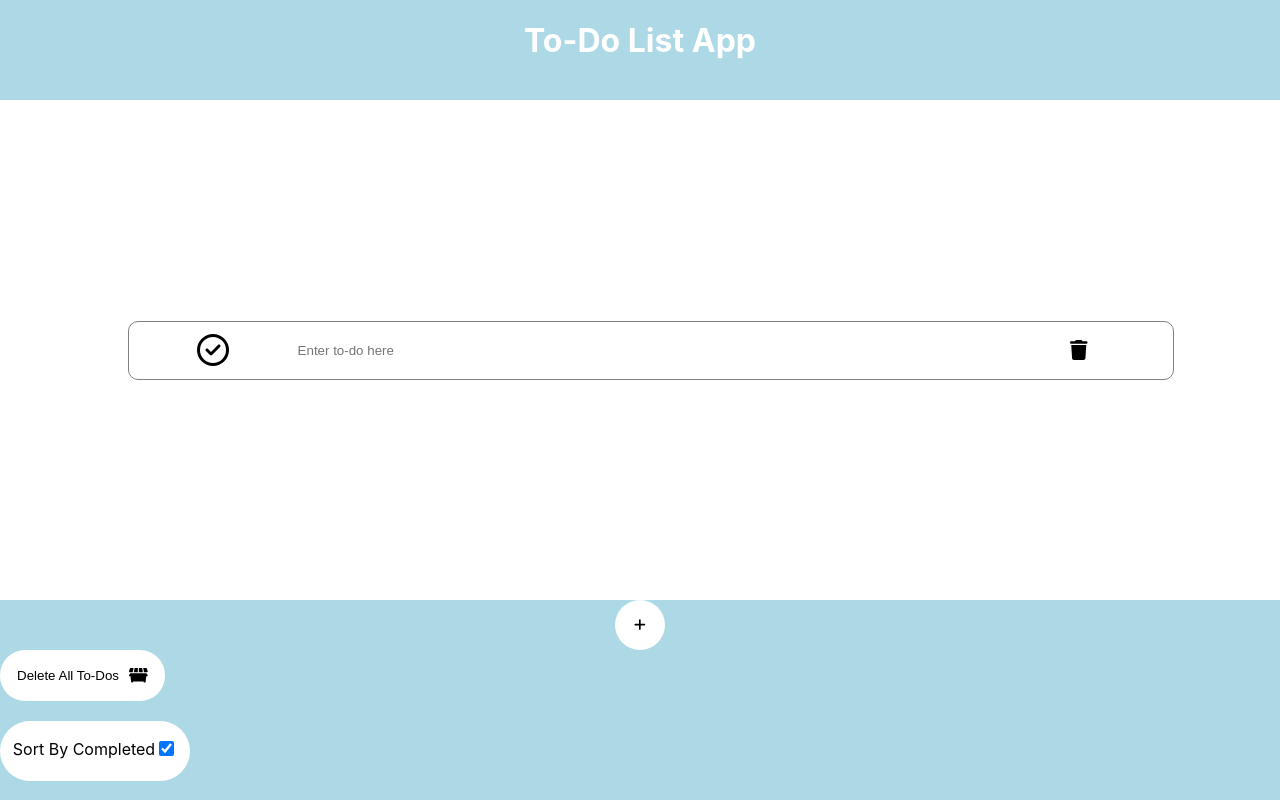
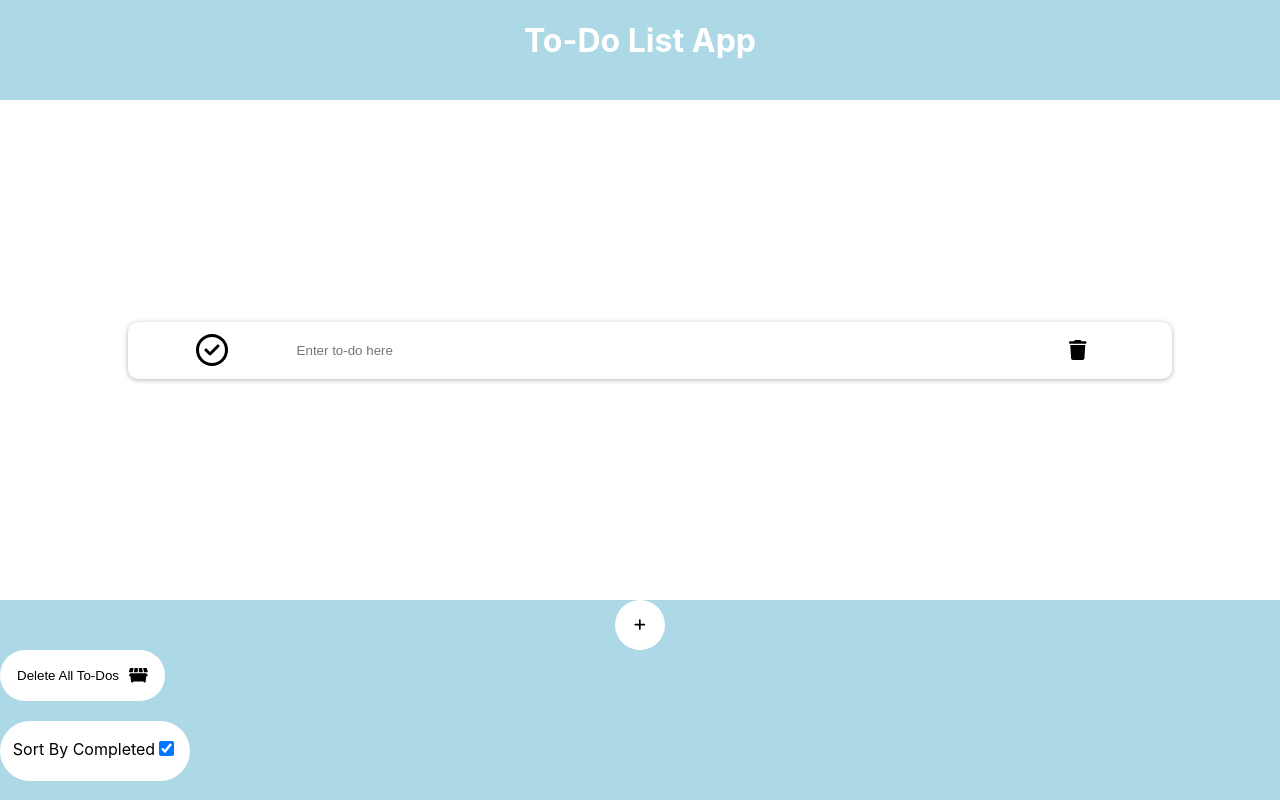
Before and after one commit to cyprste2717218/To-Do-List-App, a React (Create React App) app: page / in a window 1280 px wide. Both pictures are taken after a click on the button 640 px from the left and 625 px from the top of the page. Built offline with nearby package versions, Linux system fonts and the light colour scheme.

Commit message:
chore: removed border and added box-shadow to to-do item

```diff
--- a/src/components/ToDoListItem.js
+++ b/src/components/ToDoListItem.js
@@ -18,7 +18,7 @@ const ToDoListItem = ({
     const [toDoChecked, setToDoChecked] = useState(checkbox);
 
     return (
-        <div style={{width: '100%', border: '1px solid gray', borderRadius: '10px', display: 'flex', padding: '10px'}}>
+        <div style={{width: '100%', borderRadius: '10px', display: 'flex', padding: '10px', boxShadow: '0px 1px 5px rgba(0, 0, 0, 0.3)'}}>
             <span key={itemKey} style={{marginTop: 'auto', marginBottom: 'auto', flexDirection: 'row', display: 'flex', width: '100%'}}>
 
                 <div style={{marginTop: 'auto', marginBottom: 'auto', width: '15%'}}>
```
